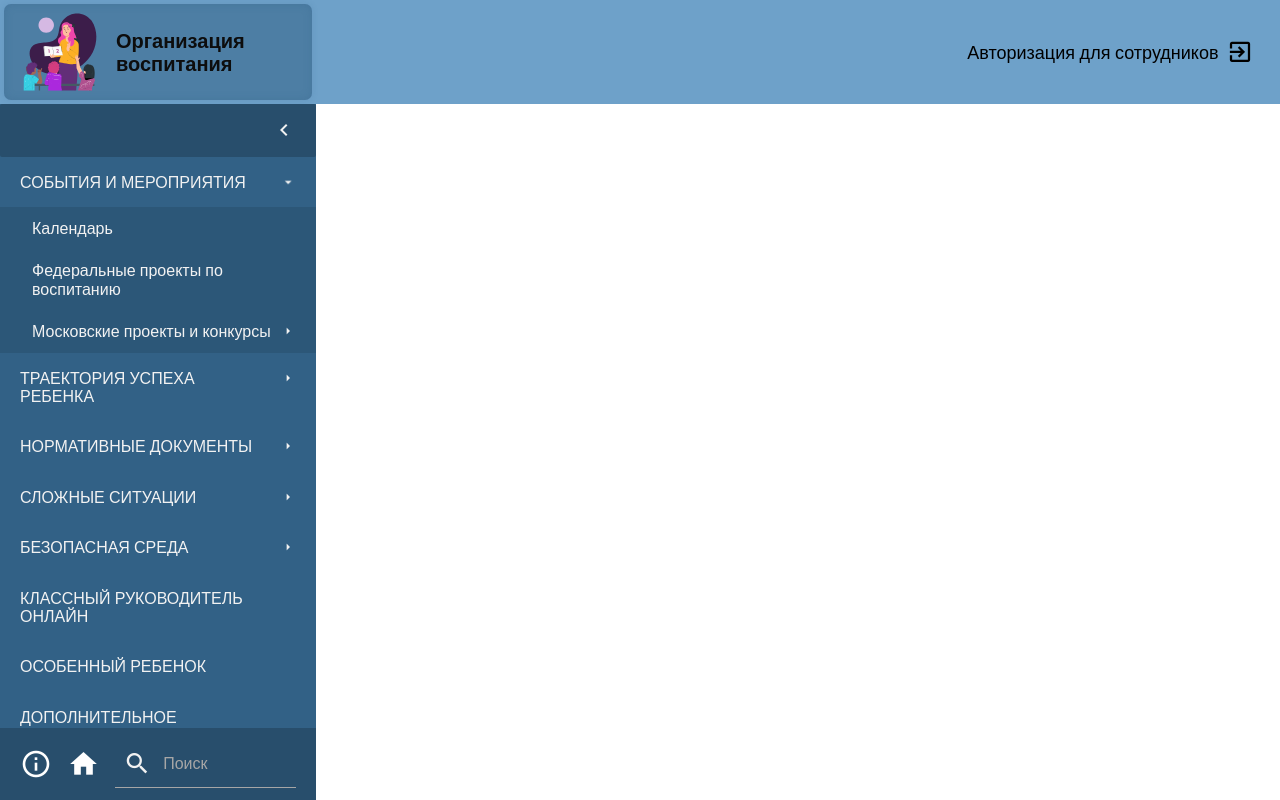
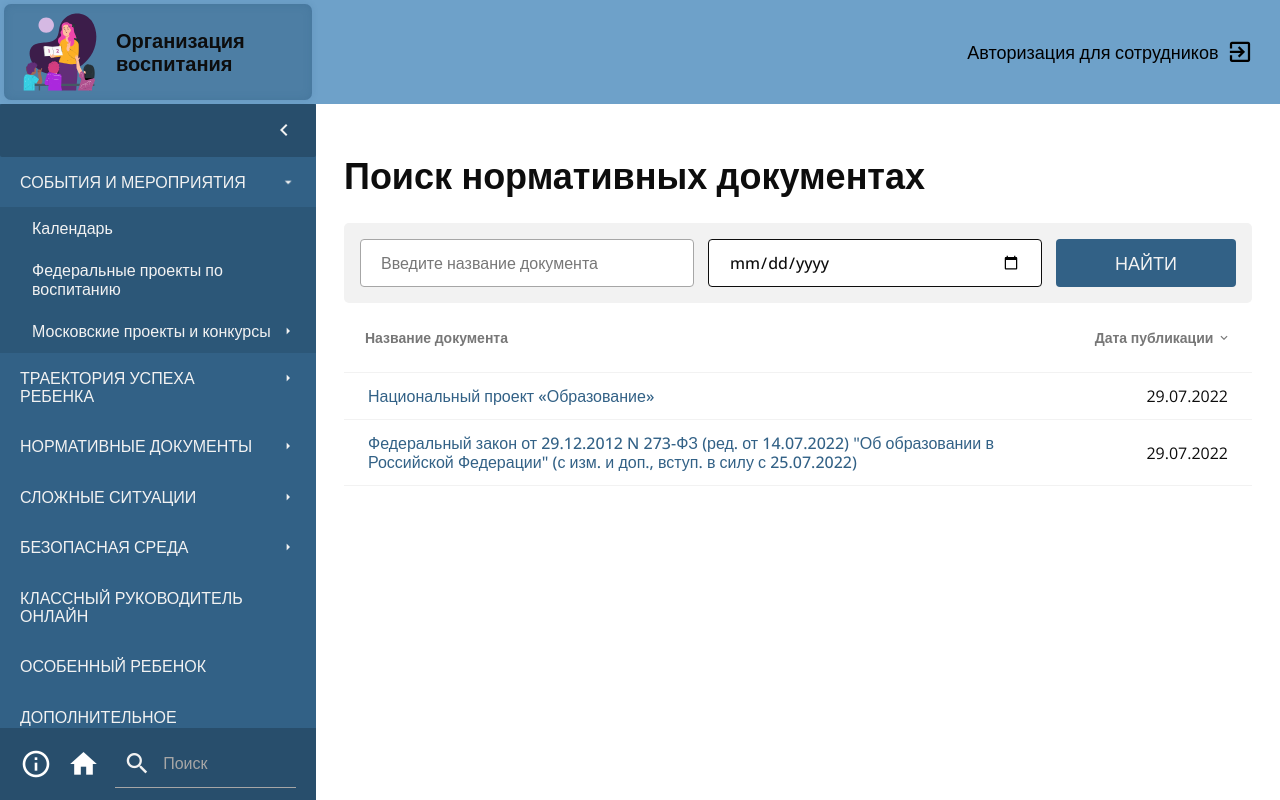
Before and after one commit to Navat2007/vospitanie.patriotsport.ru, a React (Create React App) app: page /#/documents_search in a window 1280 px wide. Built offline with nearby package versions, Linux system fonts and the light colour scheme.

Commit message:
filling / normative docs search

```diff
--- a/src/components/menu/menu.component.js
+++ b/src/components/menu/menu.component.js
@@ -147,7 +147,7 @@ const Menu = ({opened = false}) => {
                 },
                 {
                     id: 23,
-                    title: "Поиск  нормативных документах",
+                    title: "Поиск нормативных документах",
                     link: "/documents_search",
                     children: []
                 },
--- a/src/pages/menu/events/weekend_hike.page.js
+++ b/src/pages/menu/events/weekend_hike.page.js
@@ -228,7 +228,7 @@ export default class WeekendHikePage extends Component {
                     </ul>
                 </Accordion>
                 <Accordion title={"Список вещей"} menu={false}>
-                    <div className="table --place-equipment">
+                    <div className="table --type-mobile-flex --theme-standart">
                         <div className="table__wrap">
                             <table>
                                 <tbody>
--- a/src/pages/menu/normativ_documents/documents_search.page.js
+++ b/src/pages/menu/normativ_documents/documents_search.page.js
@@ -1,11 +1,62 @@
-import React, {Component} from 'react';
+import React, { Component } from 'react';
+import MyLink from '../../../components/link/link.component';
 
 export default class DocumentsSearchPage extends Component {
 
     render() {
         return (
             <div className="content__block">
-
+                <h2 className='content__title'>Поиск нормативных документах</h2>
+                <div className="search">
+                    <div className="search__field field">
+                        <input
+                            className="field__input" type="text" autoComplete="off" placeholder="Введите название документа"
+                        />
+                        <span className="field__icon --type-error mdi mdi-alert-circle" />
+                    </div>
+                    <div className="search__field field">
+                        <input
+                            className="field__input" type="date" autoComplete="off" placeholder="Дата публикации"
+                        />
+                        <span className="field__icon --type-error mdi mdi-alert-circle" />
+                    </div>
+                    <button type='button' className="search__button button --theme-primary">Найти</button>
+                </div>
+                <div className="table --theme-list --place-normative-docs">
+                    <div className="table__wrap">
+                        <table>
+                            <thead>
+                                <tr>
+                                    <th>Название документа</th>
+                                    <th>
+                                        <p className='sort-button'>
+                                        Дата публикации <span className='mdi mdi-chevron-down' aria-label='Сортировка по дате' />
+                                        </p>
+                                    </th>
+                                </tr>
+                            </thead>
+                            <tbody>
+                                <tr>
+                                    <td>
+                                    <MyLink text={"Национальный проект «Образование»"}
+                    href={"https://voenpatriot-my.sharepoint.com/personal/kovalchukeg_cpvs_moscow/_layouts/15/onedrive.aspx?ga=1&id=%2Fpersonal%2Fkovalchukeg_cpvs_moscow%2FDocuments%2FВкладка%20МЭШ%20-%20Сайт%20Организация%20воспитания%2FСодержание%20пунктов%2F%212%2E%20Пункт%20бокового%20меню%20Нормативные%20документы%2FФедеральные%20концепции%20и%20стратегии%2FПлан%20нацпроекта%20Образование%2Epdf&parent=%2Fpersonal%2Fkovalchukeg_cpvs_moscow%2FDocuments%2FВкладка%20МЭШ%20-%20Сайт%20Организация%20воспитания%2FСодержание%20пунктов%2F%212%2E%20Пункт%20бокового%20меню%20Нормативные%20документы%2FФедеральные%20концепции%20и%20стратегии"} />
+                                    </td>
+                                    <td>
+                                        29.07.2022
+                                    </td>
+                                </tr>
+                                <tr>
+                                    <td>
+                                    <MyLink href={"https://voenpatriot-my.sharepoint.com/personal/kovalchukeg_cpvs_moscow/_layouts/15/onedrive.aspx?ga=1&id=%2Fpersonal%2Fkovalchukeg_cpvs_moscow%2FDocuments%2FВкладка%20МЭШ%20-%20Сайт%20Организация%20воспитания%2FСодержание%20пунктов%2F%212%2E%20Пункт%20бокового%20меню%20Нормативные%20документы%2FФедеральные%20законы%2FОб%20образовании%20в%20Российской%20Федерации%2Epdf&parent=%2Fpersonal%2Fkovalchukeg_cpvs_moscow%2FDocuments%2FВкладка%20МЭШ%20-%20Сайт%20Организация%20воспитания%2FСодержание%20пунктов%2F%212%2E%20Пункт%20бокового%20меню%20Нормативные%20документы%2FФедеральные%20законы"} text={"Федеральный закон от 29.12.2012 N 273-ФЗ (ред. от 14.07.2022) \"Об образовании в Российской Федерации\" (с изм. и доп., вступ. в силу с 25.07.2022)"} />
+                                    </td>
+                                    <td>
+                                        29.07.2022
+                                    </td>
+                                </tr>
+                            </tbody>
+                        </table>
+                    </div>
+                </div>
             </div>
         )
     }
--- a/src/styles/App.scss
+++ b/src/styles/App.scss
@@ -41,6 +41,8 @@ html {
 @import "blocks/table.scss";
 @import "blocks/notice.scss";
 @import "blocks/resourses.scss";
+@import "blocks/search.scss";
+@import "blocks/sort-button.scss";
 
 
 // Общие
@@ -61,6 +63,12 @@ html {
 .--align-center {
   text-align: center;
 }
+.--align-left {
+  text-align: left;
+}
+.--align-right {
+  text-align: right;
+}
 
 .--no-select {
   -webkit-touch-callout: none; /* iOS Safari */
--- /dev/null
+++ b/src/styles/blocks/search.scss
@@ -0,0 +1,34 @@
+.search {
+  display: flex;
+  flex-wrap: wrap;
+  gap: .875em;
+
+  background-color: var(--g100);
+  border-radius: 5px;
+  padding: min(1.25vmax, 1.25em);
+  box-sizing: border-box;
+
+  &__field {
+    flex: 1 0 20em;
+
+    & input {
+      border: 1px solid var(--g200);
+      border-radius: 4px;
+      padding-left: 1.25em;
+      padding-right: 1.25em;
+    }
+
+    @include media(sm, max) {
+      flex: auto;
+    }
+  }
+
+  &__button {
+    margin-left: auto;
+    border-radius: 4px;
+
+    @include media(sm, max) {
+      width: 100%;
+    }
+  }
+}
--- /dev/null
+++ b/src/styles/blocks/sort-button.scss
@@ -0,0 +1,5 @@
+.sort-button {
+  width: max-content;
+  max-width: 100%;
+  cursor: pointer;
+}
--- a/src/styles/blocks/table.scss
+++ b/src/styles/blocks/table.scss
@@ -1,5 +1,59 @@
 .table {
   margin-bottom: 1em;
+
+  &.--type-mobile-flex {
+    @include media(sm, max) {
+      & table tr {
+        display: flex;
+        flex-direction: column;
+      }
+    }
+  }
+
+  &.--theme-standart {
+    & table {
+      border: 1px solid var(--g200);
+
+      & tr td {
+        border: 1px solid var(--g200);
+        padding: .5em;
+      }
+    }
+  }
+
+  &.--theme-list {
+    & table {
+
+      & thead tr th {
+        color: var(--darkLow);
+        font-size: .875em;
+      }
+
+      & tr td,
+      & tr th {
+        border: none;
+        border-bottom: 1px solid var(--g100);
+        padding: .875em 1.5em;
+      }
+    }
+  }
+
+  &.--place-normative-docs {
+    & table th:first-child,
+    & table td:first-child {
+      text-align: left;
+    }
+
+    & table th:last-child,
+    & table td:last-child {
+      text-align: right;
+    }
+  }
+
+  &.--place-normative-documents {
+
+  }
+
   &__wrap {
     width: 100%;
     overflow: auto;
@@ -10,12 +64,8 @@
     min-width: 100%;
     max-width: 100%;
     border-collapse: collapse;
-    border: 1px solid var(--g200);
 
     & tr td {
-      border: 1px solid var(--g200);
-      padding: .5em;
-
       & img {
         max-width: 100%;
         object-fit: contain;
@@ -23,10 +73,3 @@
     }
   }
 }
-
-@include media(sm, max) {
-  .table table tr {
-    display: flex;
-    flex-direction: column;
-  }
-}
```
